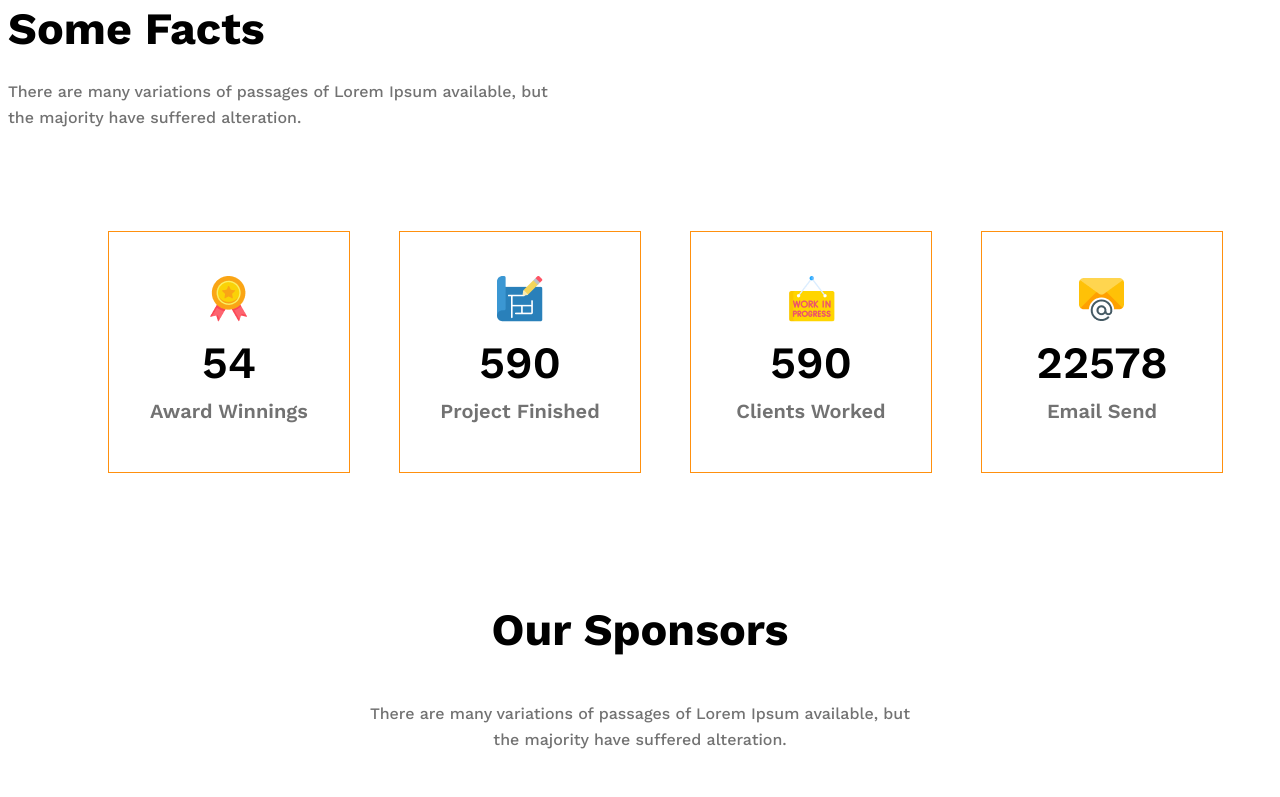
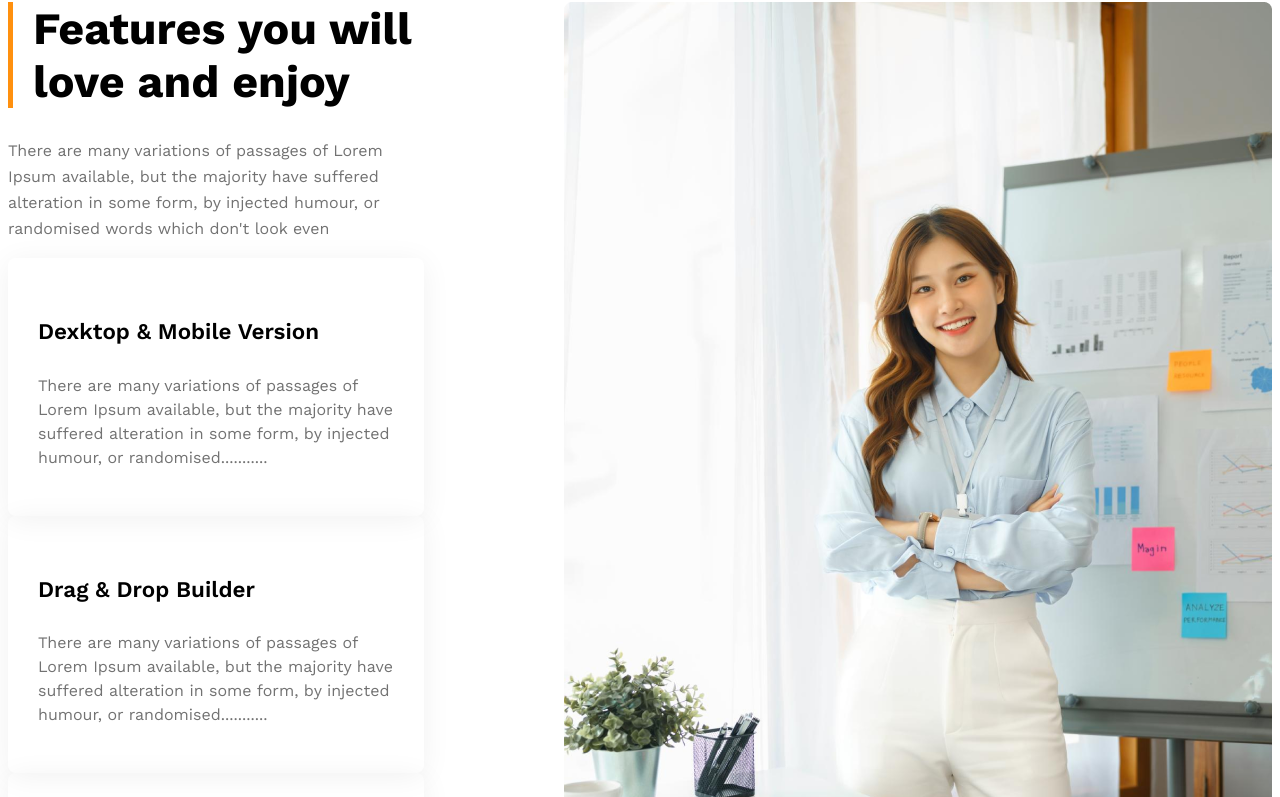
Before and after one commit to pratul890/g3-architects-responsive, a plain HTML site: page index.html in a window 1280 px wide. Shown: the part 1997-2794 px from the top of the page. Drawn offline with nearby package versions, Linux system fonts and the light colour scheme.

Commit message:
added feature cards and images

```diff
--- a/index.html
+++ b/index.html
@@ -57,9 +57,40 @@
             </div>
         </section>
         <!--feature will enjoy  -->
-        <section></section>
+        <section class="features display-flex">
+            <div class="feautre-text">
+                <h3 class="feature-title" id="feature-title-style">Features you will<br>love and enjoy</h3>
+                <p class="feature-des text-light-gray">There are many variations of passages of Lorem Ipsum available, but the majority have suffered alteration in some form, by injected humour, or randomised words which don't look even</p>
+                <div class="feature-container">
+                    <h4>Dexktop & Mobile Version</h4>
+                    <p class="text-light-gray">There are many variations of passages of Lorem Ipsum available, but the majority have suffered alteration in some form, by injected humour, or randomised...........</p>
+                </div>
+                <div class="feature-container">
+                    <h4>Drag & Drop Builder</h4>
+                    <p class="text-light-gray">There are many variations of passages of Lorem Ipsum available, but the majority have suffered alteration in some form, by injected humour, or randomised...........</p>
+                </div>
+                <div class="feature-container">
+                    <h4>Awesome Modern Design</h4>
+                    <p class="text-light-gray">There are many variations of passages of Lorem Ipsum available, but the majority have suffered alteration in some form, by injected humour, or randomised...........</p>
+                </div>
+                <div class="feature-container">
+                    <h4>Super Easy to Edit</h4>
+                    <p class="text-light-gray">There are many variations of passages of Lorem Ipsum available, but the majority have suffered alteration in some form, by injected humour, or randomised...........</p>
+                </div>
+            </div>
+            <div class="feature-img">
+                <img src="/images/architect.png" alt="">
+                <button id="experience-badge" class="btn-primary">
+                    <span id="experience-year">10+ years</span>
+                    <br>
+                    <span>Experience</span>
+
+                </button>
+            </div>
+        </section>
         <!-- some facts -->
         <section class="fact-section">
+
             <h3 class="section-title">Some Facts</h3>
             <p class="fact-des text-light-gray ">There are many variations of passages of Lorem Ipsum available, but the
                 majority
--- a/styles/architects.css
+++ b/styles/architects.css
@@ -200,13 +200,58 @@ main>section {
     justify-items: center;
     align-items: center;
 }
-.sponsord-logo{
+
+.sponsord-logo {
     display: grid;
-    grid-template-columns: repeat(5,1fr);
+    grid-template-columns: repeat(5, 1fr);
 }
-.sponsord-logo > img{
+
+.sponsord-logo>img {
     filter: grayscale(100%);
 }
+
+/* feature will enjoy section style */
+
+.feature-container {
+    padding: 30px;
+    border-radius: 8px;
+    margin-bottom: 20px;
+    border-radius: 8px;
+    box-shadow: 0 4px 30px 0 rgba(0, 0, 0, 0.06);
+}
+
+
+
+#feature-title-style {
+    border-left: 5px solid #FF900E;
+    padding-left: 20px;
+    margin-bottom: 30px;
+}
+
+.features {
+    gap: 140px;
+}
+
+.feature-title {
+    font-size: 2.8rem;
+    font-weight: 700;
+}
+
+.feature-container h4 {
+    font-size: 1.4rem;
+    font-weight: 600;
+}
+
+.feature-container p {
+    line-height: 24px;
+}
+
+.feature-container,
+.feature-title {
+    margin-top: 0px;
+    margin-bottom: 0px;
+}
+
 /* responsive medaia query */
 @media screen and (max-width: 576px) {
 
@@ -230,11 +275,13 @@ main>section {
         justify-items: center;
         gap: 20px;
     }
-    .sponsord-logo{
+
+    .sponsord-logo {
         gap: 35px;
         justify-items: center;
     }
 }
+
 
 @media screen and (min-width: 577px) and (max-width: 992px) {
     .team {
```
